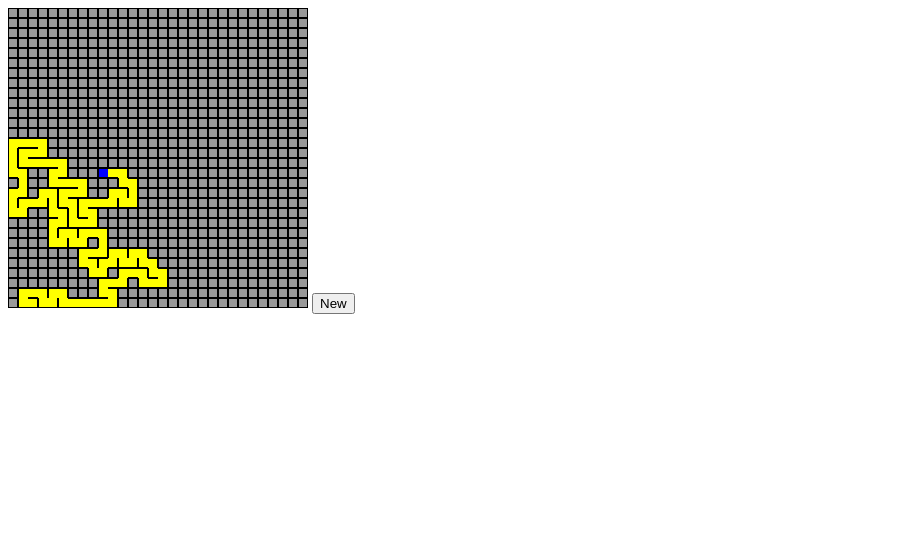
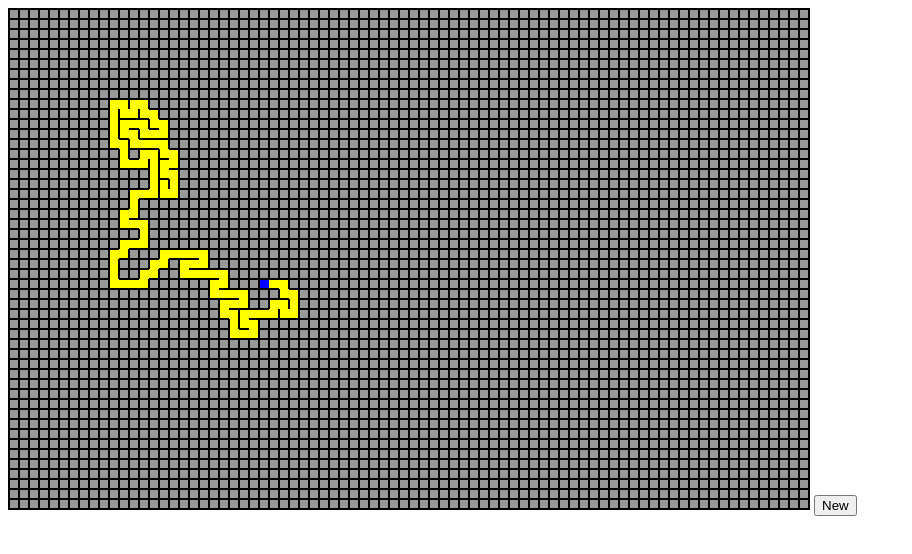
Before and after one commit to miketmoore/recursive-backtracking-maze-js, a website built with webpack: page src/index.html in a window 1280 px wide. Shown: the whole page, without its empty margins (0-912 px from the left). Built offline with nearby package versions, Linux system fonts and the light colour scheme.

Commit message:
larger canvas

```diff
--- a/src/index.html
+++ b/src/index.html
@@ -5,7 +5,7 @@
         <title>Recursive Backtracking Maze Generation</title>
     </head>
     <body>
-        <canvas id="canvas" width="300" height="300">Your browser does not support HTML canvas.</canvas>
+        <canvas style="border: 1px solid #000;" id="canvas" width="800" height="500">Your browser does not support HTML canvas.</canvas>
         <button id="new">New</button>
     </body>
 </html>
--- a/src/index.ts
+++ b/src/index.ts
@@ -18,8 +18,8 @@ window.onload = () => {
 }
 
 function run(ctx: CanvasRenderingContext2D) {
-  const rows = 30
-  const cols = 30
+  const rows = 50
+  const cols = 80
   const size = 10
   const wallWidth = 1
   const grid = gridFactory(size, rows, cols)
```
